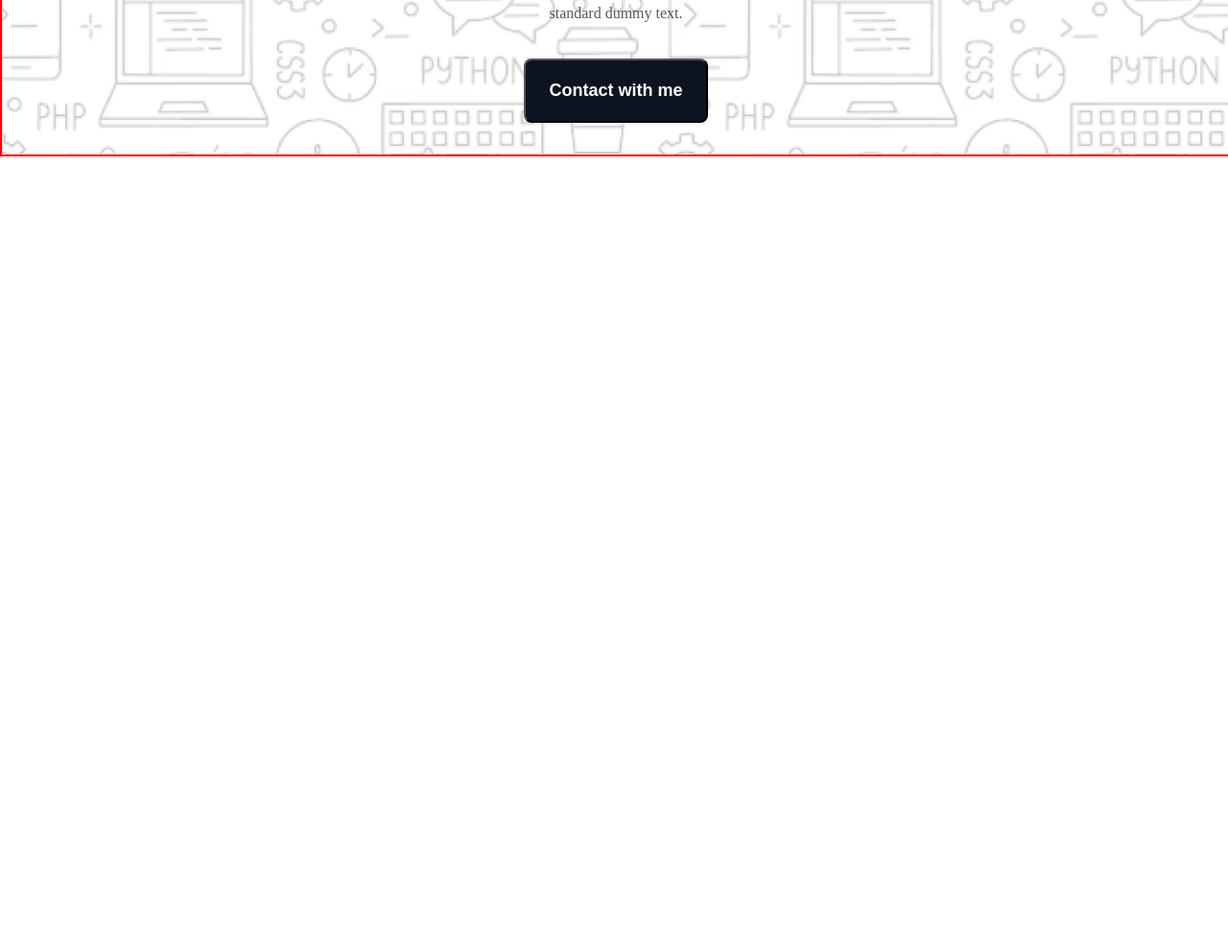
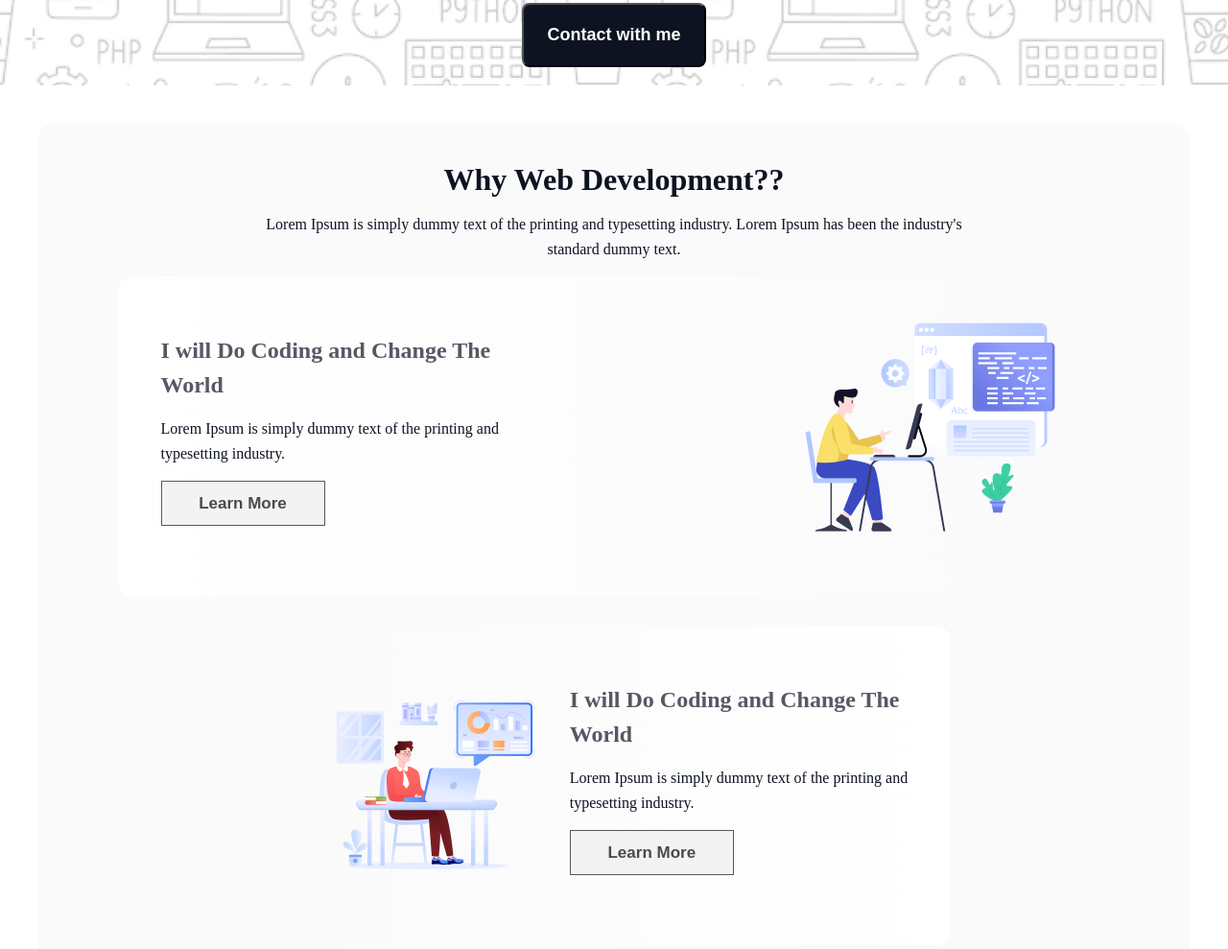
Before and after one commit to wahedpro/Assignment-1, a plain HTML site: page index.html in a window 1280 px wide. Shown: the part 491-1480 px from the top of the page at 96% size. Before the commit the page ends 800 px from the top, so only its background shows below. Drawn offline with Linux system fonts and the light colour scheme; a web font is replaced by a local one.

Commit message:
development section complete

```diff
--- a/index.html
+++ b/index.html
@@ -7,6 +7,7 @@
     <link rel="stylesheet" href="style.css">
 </head>
 <body>
+    <!-- This is header section -->
     <header class="banner-container">
         <div class="banner-content">
             <img sizes="140px" src="assets/Group.png" alt="profile logo">
@@ -15,5 +16,46 @@
             <button>Contact with me</button>
         </div>
     </header>
+    <!-- This is main section -->
+     <main>
+        <div class="development">
+            <div class="head-title">
+                <h3>Why Web Development??</h3>
+                <p>Lorem Ipsum is simply dummy text of the printing and typesetting industry. Lorem Ipsum has been the industry's <br>standard dummy text.</p>
+            </div>
+            <div class="card">
+                <div class="card-content">
+                    <h3>I will Do Coding and Change The  <br>World</h3>
+                    <p>Lorem Ipsum is simply dummy text of the printing and <br>typesetting industry.</p>
+                    <button>Learn More</button>
+                </div>
+                <div class="card-img">
+                    <img src="assets/Layer_1.png" alt="">
+                </div>
+            </div>
+            <div class="reverse-card">
+                <div class="card-img">
+                    <img src="assets/Group 3.png" alt="">
+                </div>
+                <div class="card-content">
+                    <h3>I will Do Coding and Change The  <br>World</h3>
+                    <p>Lorem Ipsum is simply dummy text of the printing and <br>typesetting industry.</p>
+                    <button>Learn More</button>
+                </div>
+            </div>
+            <div class="card">
+                <div class="card-content">
+                    <h3>I will Do Coding and Change The  <br>World</h3>
+                    <p>Lorem Ipsum is simply dummy text of the printing and <br>typesetting industry.</p>
+                    <button>Learn More</button>
+                </div>
+                <div class="card-img">
+                    <img src="assets/Group 4.png" alt="">
+                </div>
+            </div>
+        </div>
+     </main>
+     <!-- This is footer section -->
+      <footer></footer>
 </body>
 </html>
--- a/style.css
+++ b/style.css
@@ -13,7 +13,6 @@ body{
 /* this banner section style */
 .banner-container{
     width: 100%;
-    border: 2px solid red;
     background-image: url("assets/Hero-bg.png");
     background-position: center;
     background-repeat: no-repeat;
@@ -25,7 +24,7 @@ body{
     justify-content: space-evenly;
     align-items: center;
     text-align: center;
-    height: 650px;
+    height: 580px;
     color: rgb(13, 19, 33);
 }
 .banner-content img{
@@ -54,3 +53,83 @@ body{
     padding: 21px 24px 21px 24px;
     background: rgb(13, 19, 33);
 }
+/* This is for all head title */
+.head-title{
+    text-align: center;
+    margin: 0 10px;
+}
+.head-title h3{
+    color: rgb(13, 19, 33);
+    font-size: 32px;
+    font-weight: 800;
+    line-height: 37px;
+    letter-spacing: 0%;
+    margin-bottom: 15px;
+}
+.head-title p{
+    color: rgb(13, 19, 33);
+    font-size: 16px;
+    font-weight: 400;
+    line-height: 26px;
+    margin-bottom: 15px;
+}
+/* this is Why Web Development?? section style */
+.development{
+    width: 1200px;
+    margin: 0 auto;
+    border-radius: 16px;
+    background: #FAFAFB;
+    margin-top: 40px;
+    padding-top: 40PX;
+    display: flex;
+    flex-direction: column;
+    align-items: center;
+}
+/* this card style */
+.card{
+    display: flex;
+    justify-content: space-between;
+    border-radius: 16px;
+    width: 945px;
+    /* background-color: red; */
+    background: linear-gradient(90.00deg, rgb(255, 255, 255),rgba(255, 255, 255, 0) 100%);
+    align-items: center;
+    padding: 45px;
+    margin-bottom: 30px;
+}
+.card-content h3{
+    color: rgba(13, 19, 33, 0.7);
+    font-size: 24px;
+    font-weight: 700;
+    line-height: 36px;
+    letter-spacing: 0%;
+    margin-bottom: 15px;
+}
+.card-content p{
+    color: rgb(13, 19, 33);
+    font-size: 16px;
+    font-weight: 400;
+    line-height: 26px;
+    letter-spacing: 0%;
+    margin-bottom: 15px;
+}
+.card-content button{
+    box-sizing: border-box;
+    border: 1px solid rgb(13, 19, 33);
+    opacity: 0.7;
+    width: 171px;
+    height: 47px;
+    font-size: 17px;
+    font-weight: 600;
+    margin-bottom: 15px;
+}
+/* reverse-card style */
+.reverse-card{
+    display: flex;
+    border-radius: 16px;
+    gap: 20px;
+    background: linear-gradient(270.00deg, rgb(255, 255, 255),rgba(255, 255, 255, 0) 100%);
+    align-items: center;
+    padding: 45px;
+    margin-bottom: 30px;
+}
```
